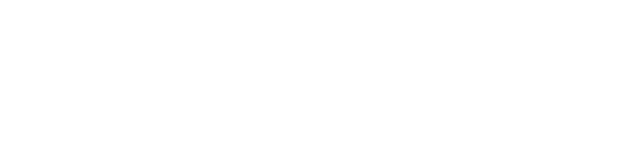
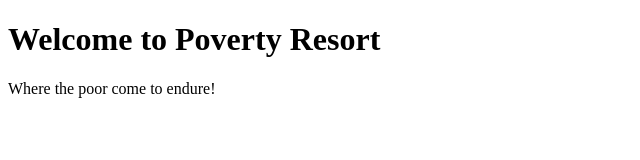
Before and after one commit to tfabery/island-resort, a plain HTML site: page index.html in a window 1280 px wide. Shown: the whole page, without its empty margins (0-640 px from the left). Drawn offline with Linux system fonts and the light colour scheme.

Commit message:
add content to homepage

```diff
--- a/index.html
+++ b/index.html
@@ -2,9 +2,12 @@
 <html>
   <head>
     <link href="css/styles.css" rel="stylesheet" type="text/css">
-    <title></title>
+    <title>Poverty Resort</title>
   </head>
   <body>
-
+    <h1>Welcome to Poverty Resort</h1>
+    <p>
+      Where the poor come to endure!
+    </p>
   </body>
 </html>
```
